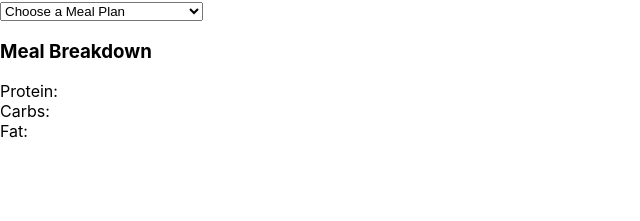
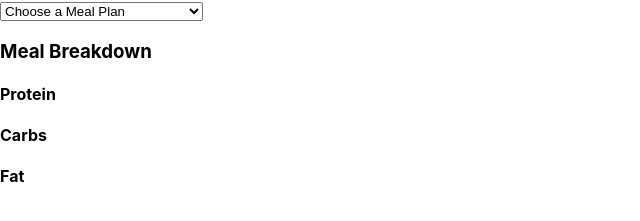
Before and after one commit to macro-calculator-lambda/frontend-seth, a React (Create React App) app in the folder macros/: page /meal-page in a window 1280 px wide. Shown: the part 165-386 px from the top of the page, without its empty margins (0-640 px from the left). Built offline with nearby package versions, Linux system fonts and the light colour scheme.

Commit message:
Simplified code by adding map method for macro listing.

```diff
--- a/macros/src/components/Home.js
+++ b/macros/src/components/Home.js
@@ -1,16 +1,10 @@
 import React from "react";
 import { connect } from "react-redux";
 
-import {
-  calculateCalories,
-  protein,
-  carbs,
-  fat,
-  macroCalculator
-} from "../utils";
+import { calculateCalories, macroCalculator, macros } from "../utils";
 
 const Home = props => {
-  let totalCalories = calculateCalories(props.user);
+  const totalCalories = calculateCalories(props.user);
 
   return (
     <div>
@@ -18,9 +12,13 @@ const Home = props => {
       <p>Total Calories Per day: {Math.ceil(totalCalories)}</p>
       <p>Macros: </p>
       <ul>
-        <li>Protein: {macroCalculator(totalCalories, protein)} grams</li>
-        <li>Carbs: {macroCalculator(totalCalories, carbs)} grams</li>
-        <li>Fat: {macroCalculator(totalCalories, fat)} grams</li>
+        {macros.map((macro, index) => {
+          return (
+            <li key={index}>
+              {macro.name}: {macroCalculator(totalCalories, macro.value)}
+            </li>
+          );
+        })}
       </ul>
       <p />
     </div>
--- a/macros/src/components/MealPage.js
+++ b/macros/src/components/MealPage.js
@@ -4,11 +4,9 @@ import { connect } from "react-redux";
 import {
   meals,
   calculateCalories,
-  protein,
-  carbs,
-  fat,
   macroCalculator,
-  calculatePerMeal
+  calculatePerMeal,
+  macros
 } from "../utils";
 
 class MealPage extends React.Component {
@@ -27,7 +25,7 @@ class MealPage extends React.Component {
   };
 
   render() {
-    let totalCalories = calculateCalories(this.props.user);
+    const totalCalories = calculateCalories(this.props.user);
 
     return (
       <div>
@@ -41,27 +39,17 @@ class MealPage extends React.Component {
         <div>
           <h3>Meal Breakdown</h3>
           <div>
-            <div>
-              Protein:
-              {calculatePerMeal(
-                macroCalculator(totalCalories, protein),
-                meals[this.state.mealPlan]
-              )}
-            </div>
-            <div>
-              Carbs:
-              {calculatePerMeal(
-                macroCalculator(totalCalories, carbs),
-                meals[this.state.mealPlan]
-              )}
-            </div>
-            <div>
-              Fat:
-              {calculatePerMeal(
-                macroCalculator(totalCalories, fat),
-                meals[this.state.mealPlan]
-              )}
-            </div>
+            {macros.map((macro, index) => {
+              return (
+                <div key={index}>
+                  <h4>{macro.name}</h4>
+                  {calculatePerMeal(
+                    macroCalculator(totalCalories, macro.value),
+                    meals[this.state.mealPlan]
+                  )}
+                </div>
+              );
+            })}
           </div>
         </div>
       </div>
--- a/macros/src/utils/index.js
+++ b/macros/src/utils/index.js
@@ -40,9 +40,20 @@ export const calculateCalories = user => {
   }
 };
 
-export const protein = 0.075;
-export const carbs = 0.1;
-export const fat = 0.033;
+export const macros = [
+  {
+    name: "Protein",
+    value: 0.075
+  },
+  {
+    name: "Carbs",
+    value: 0.1
+  },
+  {
+    name: "Fat",
+    value: 0.033
+  }
+];
 
 export const macroCalculator = (totalCal, macro) => {
   return Math.ceil(totalCal * macro);
```
Also changed, not shown: macros/src/components/Login.js (+14 -11 lines).
